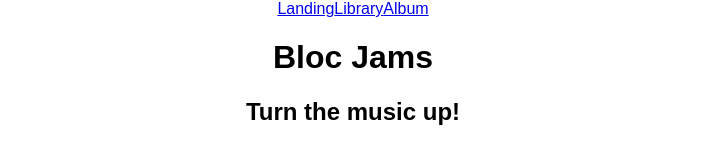
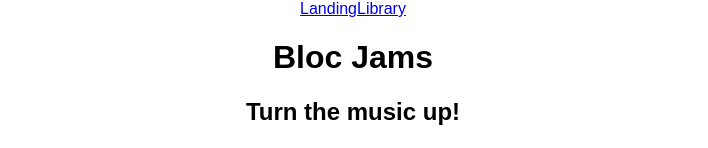
Before and after one commit to danomckenzie/bloc-jams-react, a React (Create React App) app: page / in a window 1280 px wide. Shown: the top 148 px of the page, without its empty margins (287-995 px from the left). Built offline with nearby package versions, Linux system fonts and the light colour scheme.

Commit message:
Bloc Jams React: fixed Link

```diff
--- a/src/App.js
+++ b/src/App.js
@@ -13,7 +13,6 @@ class App extends Component {
           <nav>
             <Link to='/'>Landing</Link>
             <Link to='/library'>Library</Link>
-            <Link to='/album'>Album</Link>
           </nav>
           <h1>Bloc Jams</h1>
 
```
